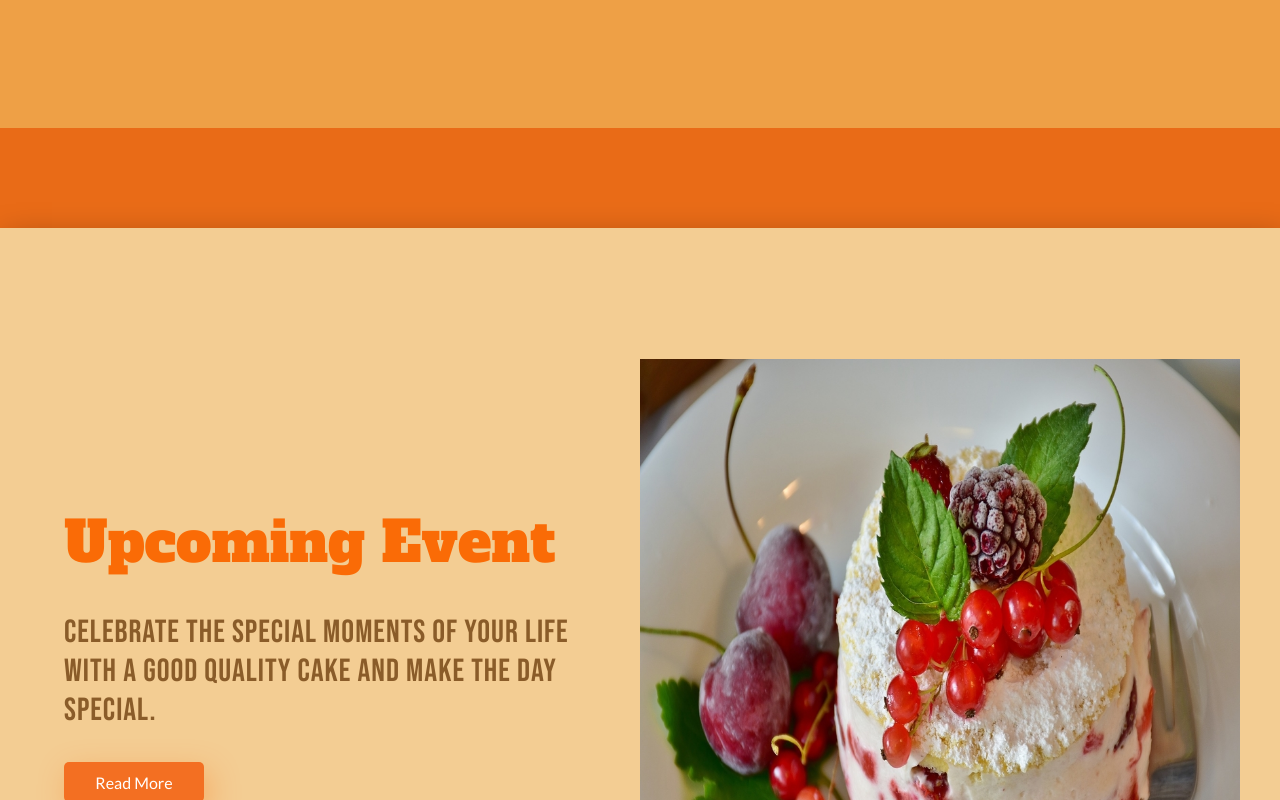
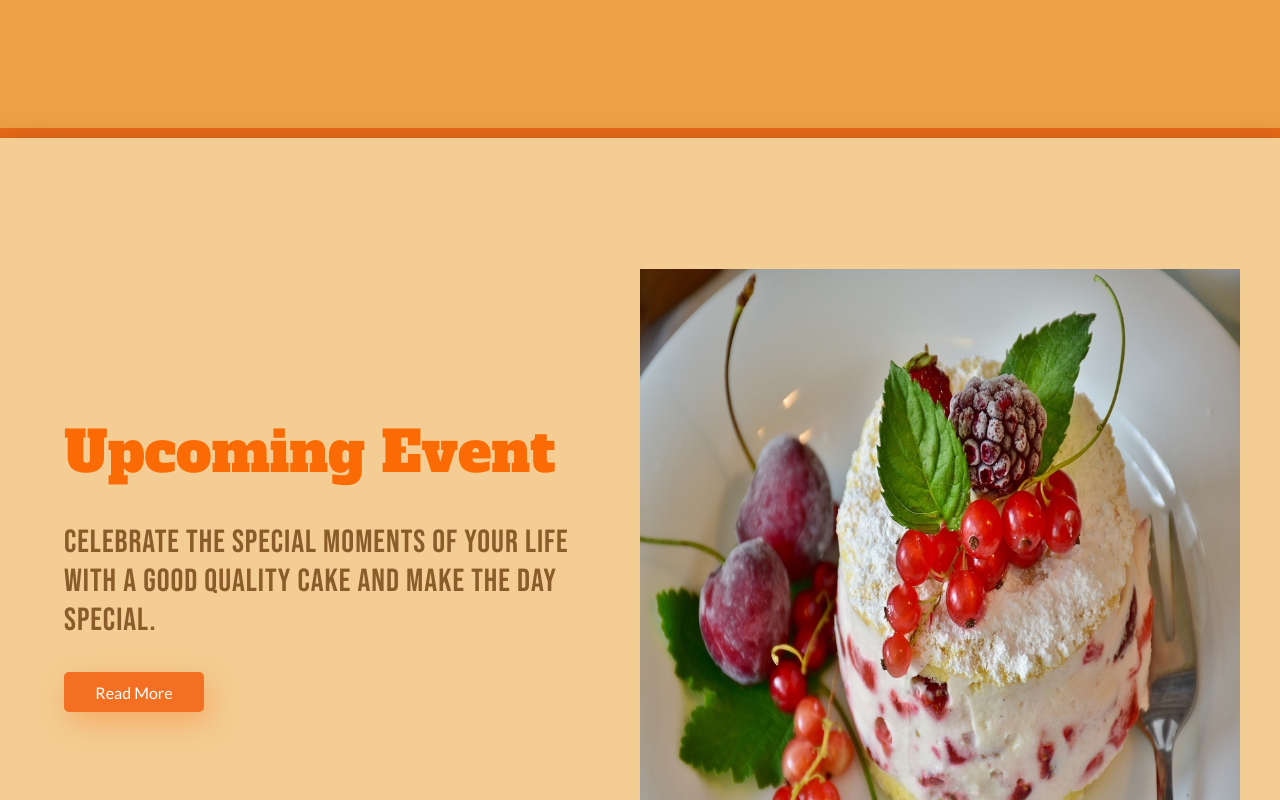
Before and after one commit to dvimukthi/website-UI, a React (Create React App) app: page / in a window 1280 px wide. Shown: the part 1600-2400 px from the top of the page. Built offline with nearby package versions, Linux system fonts and the light colour scheme.

Commit message:
about margin-top

```diff
--- a/src/index.css
+++ b/src/index.css
@@ -226,7 +226,7 @@ nav .menu-btn,
     border: 2px solid #a84a07;
 }
 #about{
-    margin-top:100px ;
+    margin-top:10px ;
 	width:100%;
 	height: 100vh;
 	box-sizing: border-box;
```
